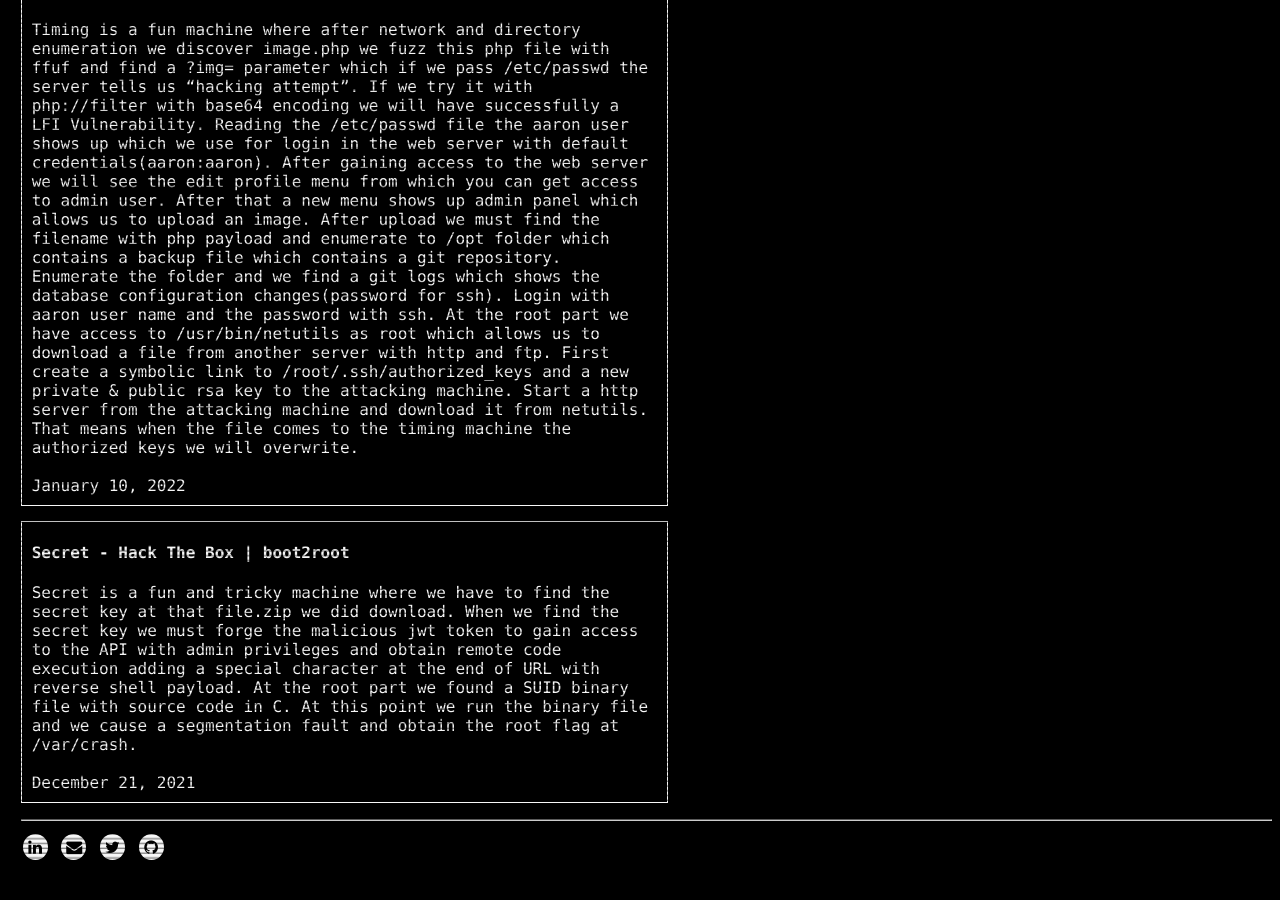
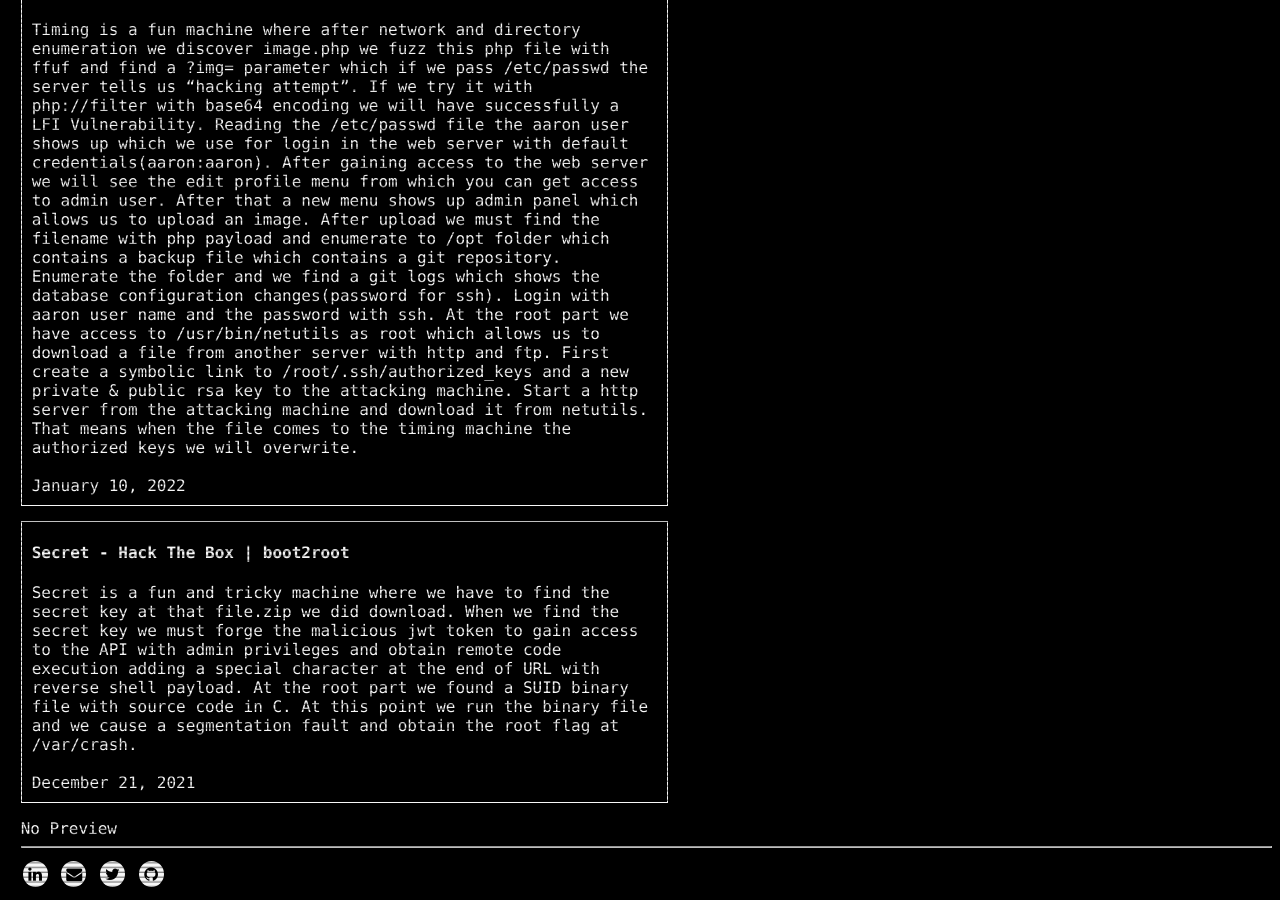
Before and after one commit to dhmosfunk/dhmosfunk.github.io, a Jekyll site: the page built from _pages/writeups.md, in a window 1280 px wide and 900 px high, scrolled down 1290 px. Built offline with Jekyll 4.4.1, drawn with Linux system fonts in a browser that asks for light colours; before the commit the page ends 2163 px from its top, so only the background shows below that.

Commit message:
add preview

```diff
--- a/_layouts/writeups.html
+++ b/_layouts/writeups.html
@@ -16,4 +16,7 @@
         </div>
         {% endfor %}
     </p>
+    <div class="preview">
+        No Preview
+    </div>
     <hr>
```
